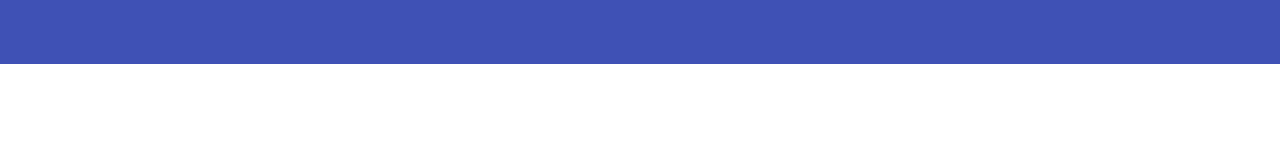
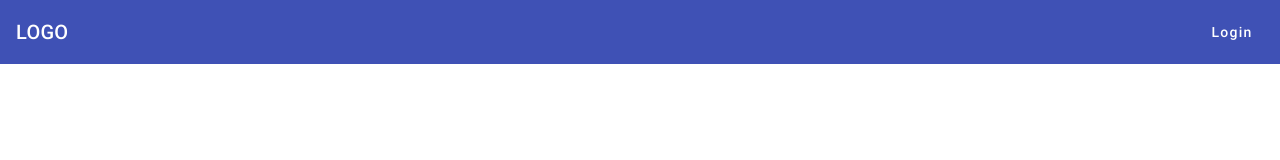
Before and after one commit to EriikSilva/social-media, an Angular app: page / in a window 1280 px wide. Shown: the top 160 px of the page. Built offline with nearby package versions, Linux system fonts and the light colour scheme.

Commit message:
botao login e estilizando

```diff
--- a/src/app/header/header.component.html
+++ b/src/app/header/header.component.html
@@ -1,3 +1,9 @@
 <mat-toolbar color="primary">
-
+<span routerLink="/">LOGO</span>
+<span class="spacer"></span>
+<ul>
+    <li>
+        <a mat-button routerLink="/login" routerLinkActive="mat-accent">Login</a>
+    </li>
+</ul>
 </mat-toolbar>
--- a/src/app/header/header.component.scss
+++ b/src/app/header/header.component.scss
@@ -0,0 +1,19 @@
+ul{
+    list-style: none;
+    padding: 0;
+    margin: 0;
+}
+
+a{
+    text-decoration: none;
+    color: white;
+}
+
+ul{
+    display: flex;
+    margin: auto;
+}
+
+.spacer{
+    flex: 1 1 auto;
+}
```
